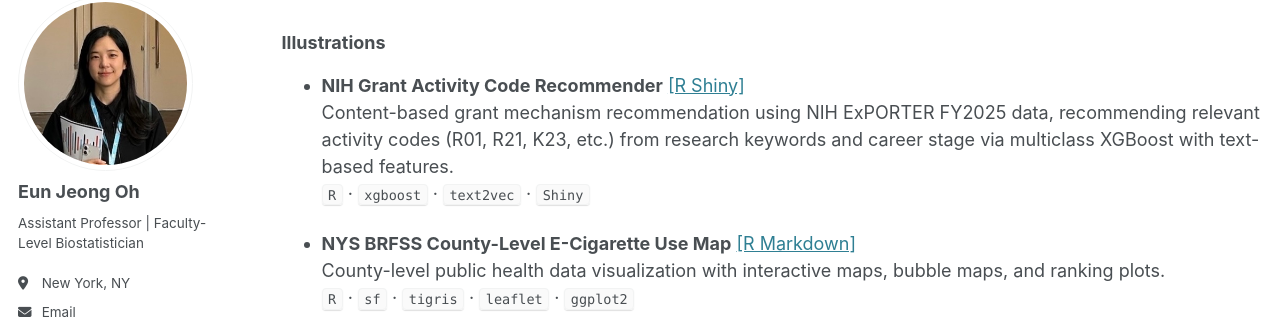
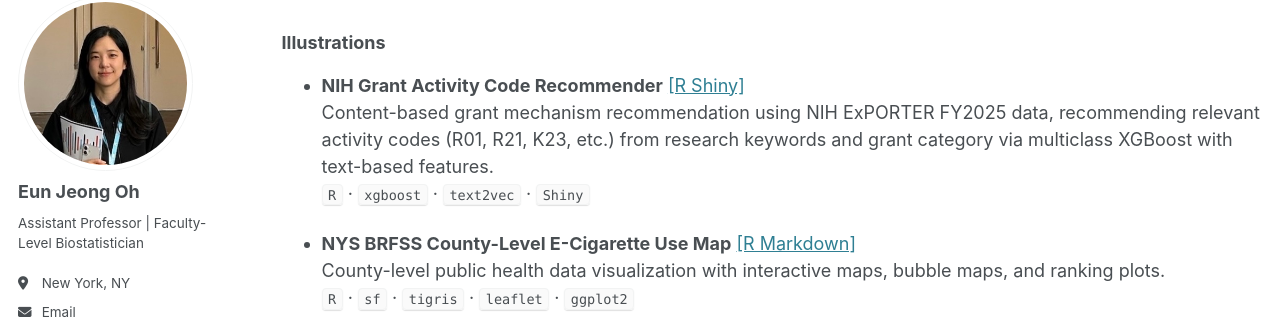
Before and after one commit to oheunj/oheunj.github.io, a Jekyll site: the page built from _pages/illustrations.md, in a window 1280 px wide. Shown: the part 110-432 px from the top of the page. Built offline with Jekyll 4.4.1, drawn with Linux system fonts in a browser that asks for light colours; some web fonts are replaced.

Commit message:
Update illustrations.md

```diff
--- a/_pages/illustrations.md
+++ b/_pages/illustrations.md
@@ -13,7 +13,7 @@
 ### Illustrations
 
 * **NIH Grant Activity Code Recommender** [[R Shiny]](https://no86d0-eun0jeong-oh.shinyapps.io/nih-grant-recommender)
-  Content-based grant mechanism recommendation using NIH ExPORTER FY2025 data, recommending relevant activity codes (R01, R21, K23, etc.) from research keywords and career stage via multiclass XGBoost with text-based features.
+  Content-based grant mechanism recommendation using NIH ExPORTER FY2025 data, recommending relevant activity codes (R01, R21, K23, etc.) from research keywords and grant category via multiclass XGBoost with text-based features.
   `R` · `xgboost` · `text2vec` · `Shiny`
 
 * **NYS BRFSS County-Level E-Cigarette Use Map** [[R Markdown]](https://oheunj.github.io/illustrations/04_BRFSS_ecigar_260516)
```
